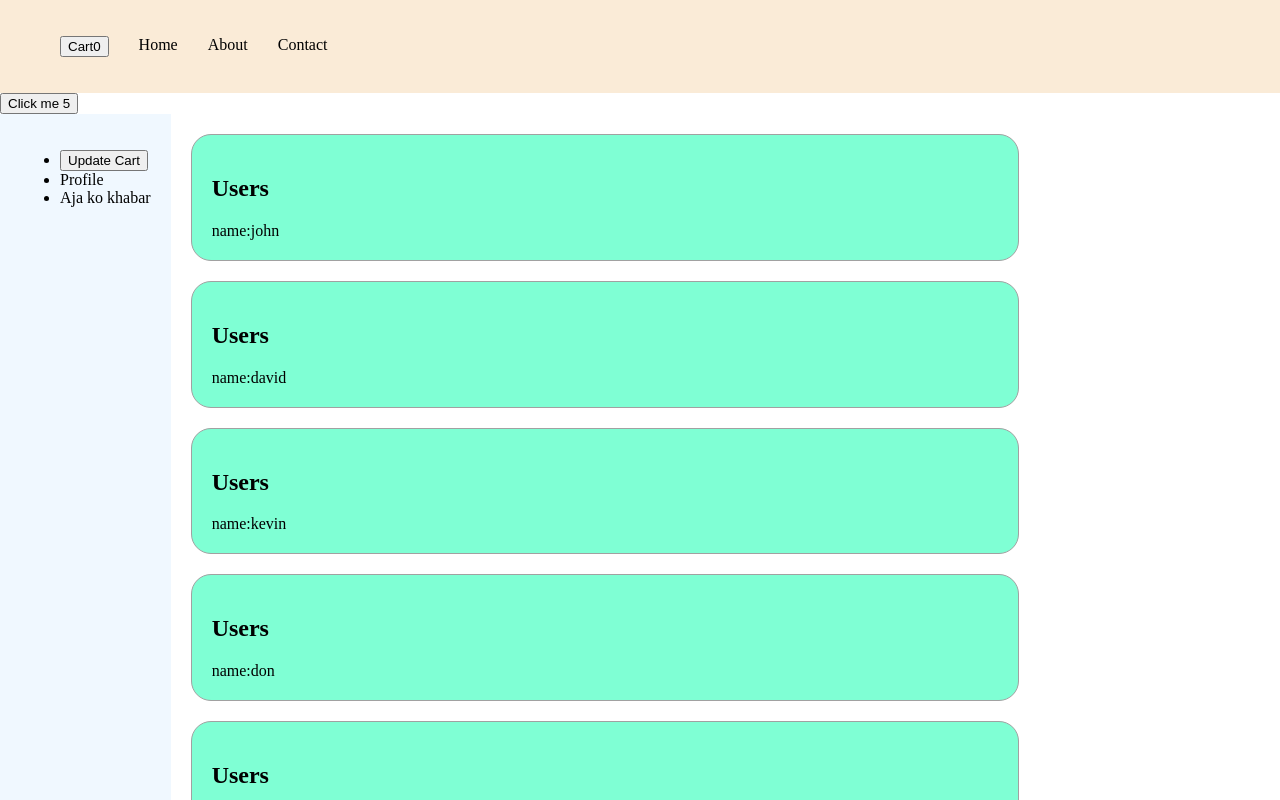
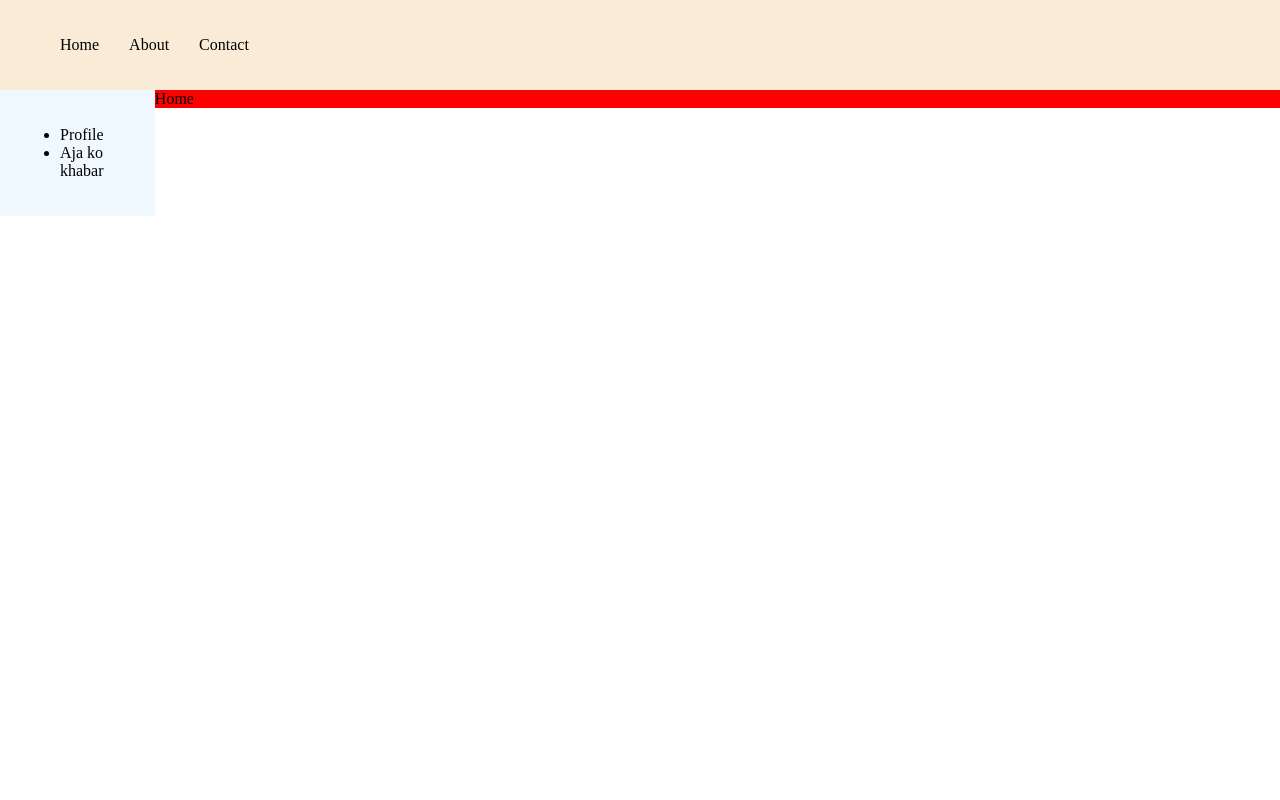
Before and after one commit to Asim-vrit/Frontend-14-react, a React (Vite) app: page / in a window 1280 px wide. Shown: the top 800 px of the page. Built offline with nearby package versions, Linux system fonts and the light colour scheme.

Commit message:
router added with state

```diff
--- a/src/App.jsx
+++ b/src/App.jsx
@@ -3,20 +3,24 @@ import "./App.css";
 import Header from "./components/Header";
 import MainSection from "./components/MainSection";
 import Sidebar from "./components/Sidebar";
+import Home from "./pages/Home";
+import About from "./pages/About";
+import Contact from "./pages/Contact";
 
 function App() {
-  const [apple, setApple] = useState(5);
-  function updateState() {
-    setApple(apple + 1);
-  }
-  console.log("i am running", apple);
+  const [currentPage, setCurrentPage] = useState("home");
+
   return (
     <>
-      <Header />
-      <button onClick={updateState}>Click me {apple}</button>
+      <Header setCurrentPage={setCurrentPage} />
+
       <div className="main-container">
         <Sidebar />
-        <MainSection />
+        <div style={{ width: "100%" }}>
+          {currentPage === "home" && <Home />}
+          {currentPage === "about" && <About />}
+          {currentPage === "contact" && <Contact />}
+        </div>
       </div>
     </>
   );
--- a/src/components/Header.jsx
+++ b/src/components/Header.jsx
@@ -1,20 +1,19 @@
-import React, { useState } from "react";
-function Header() {
-  const [cart, setCart] = useState(0);
-  function updateState() {
-    setCart(cart + 1);
+function Header(props) {
+  function updateHome() {
+    props.setCurrentPage("home");
   }
-  console.log("i am header", cart);
+  function updateAbout() {
+    props.setCurrentPage("about");
+  }
+  function updateContact() {
+    props.setCurrentPage("contact");
+  }
   return (
     <header className="header">
       <ul>
-        <li>
-          {" "}
-          <button onClick={updateState}>Cart{cart}</button>
-        </li>
-        <li>Home</li>
-        <li>About</li>
-        <li>Contact</li>
+        <li onClick={updateHome}>Home</li>
+        <li onClick={updateAbout}>About</li>
+        <li onClick={updateContact}>Contact</li>
       </ul>
     </header>
   );
--- a/src/components/Sidebar.jsx
+++ b/src/components/Sidebar.jsx
@@ -4,9 +4,6 @@ function Sidebar() {
   return (
     <aside>
       <ul>
-        <li>
-          <button>Update Cart</button>
-        </li>
         <li>Profile</li>
         <li>Aja ko khabar</li>
       </ul>
--- a/src/index.css
+++ b/src/index.css
@@ -17,6 +17,10 @@ body {
 .header ul li {
   list-style: none;
   padding: 10px;
+}
+.header ul li:hover {
+  background-color: aquamarine;
+  cursor: pointer;
 }
 
 .main-container {
--- /dev/null
+++ b/src/pages/About.jsx
@@ -0,0 +1,7 @@
+import React from "react";
+
+function About() {
+  return <div style={{ backgroundColor: "rebeccapurple" }}>About</div>;
+}
+
+export default About;
--- /dev/null
+++ b/src/pages/Contact.jsx
@@ -0,0 +1,7 @@
+import React from "react";
+
+function Contact() {
+  return <div style={{ backgroundColor: "blue" }}>Contact</div>;
+}
+
+export default Contact;
--- /dev/null
+++ b/src/pages/Home.jsx
@@ -0,0 +1,7 @@
+import React from "react";
+
+function Home() {
+  return <div style={{ backgroundColor: "red" }}>Home</div>;
+}
+
+export default Home;
```
